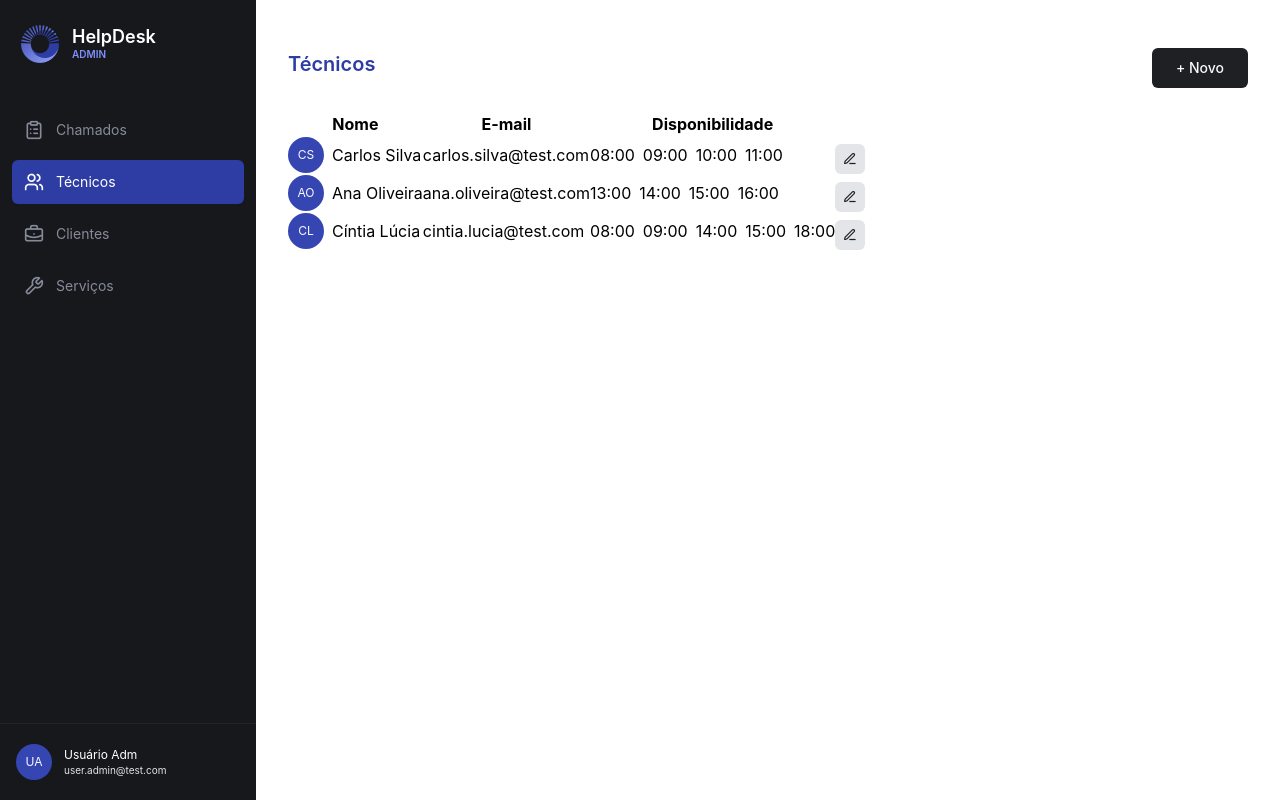
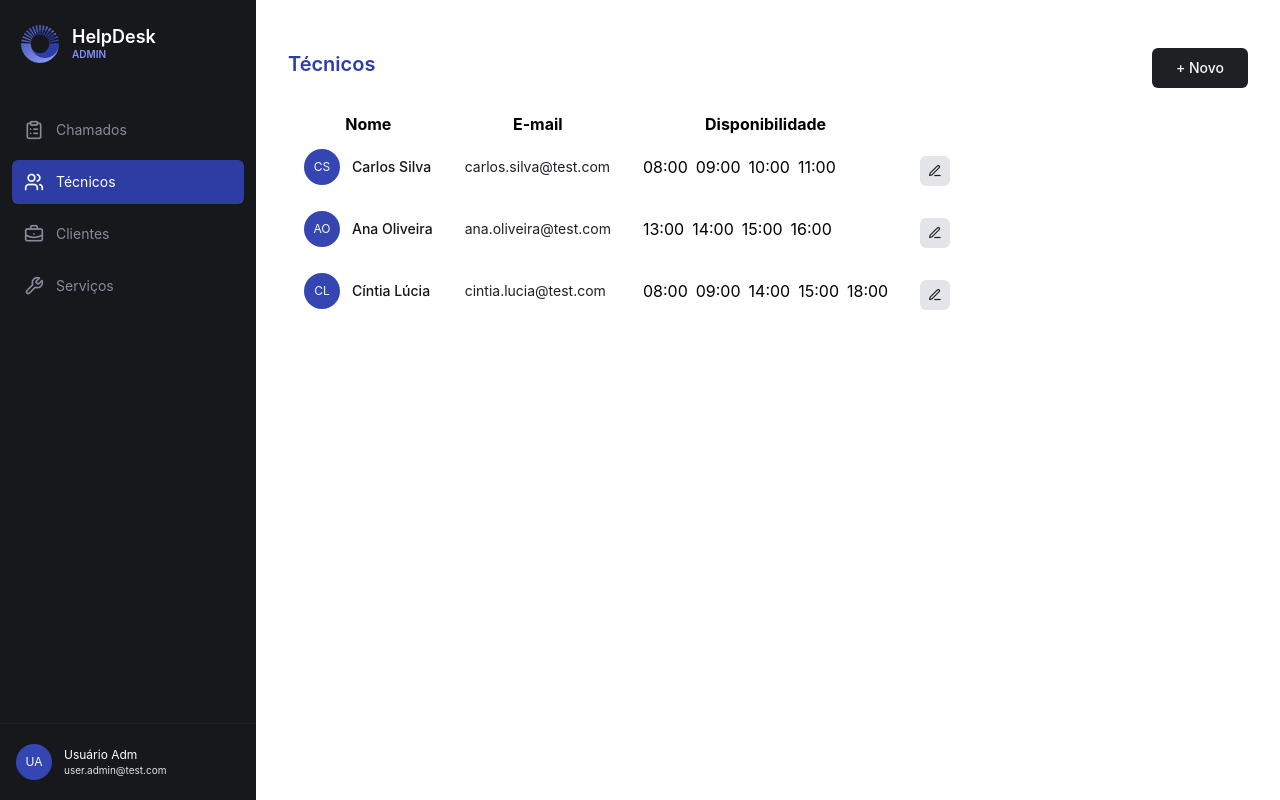
Before and after one commit to philipipastor/HelpDesk, a React (Vite) app: page /tecnicos in a window 1280 px wide. Built offline with nearby package versions, Linux system fonts and the light colour scheme.

Commit message:
styles: ajusta estilos da linha de técnicos

```diff
--- a/src/pages/Admin/components/Technicians/TechnicianRow.tsx
+++ b/src/pages/Admin/components/Technicians/TechnicianRow.tsx
@@ -1,6 +1,8 @@
 import iconEdit from "../../../../assets/iconEdit.png"
+
 import { Button } from "../../../../components/Button"
 import { Avatar } from "../../../../components/Avatar"
+
 import type { Technician } from "../../../../types/technician"
 
 type Props = {
@@ -10,21 +12,21 @@
 export function TechnicianRow({ technician }: Props) {
     return (
         <tr>
-            <td>
-                <div className="flex items-center gap-2">
+            <td className="px-4 py-3">
+                <div className="flex items-center gap-3">
                     <Avatar name={technician.name} />
 
-                    <span>
+                    <span className="text-sm font-medium text-gray-100">
                         {technician.name}
                     </span>
                 </div>
             </td>
 
-            <td>
+            <td className="px-4 py-3 text-sm text-gray-200">
                 {technician.email}
             </td>
 
-            <td>
+            <td className="px-4 py-3">
                 <div className="flex items-center gap-2">
                     {technician.availability.map((time) => (
                         <span key={time}>
@@ -34,7 +36,7 @@
                 </div>
             </td>
 
-            <td>
+            <td className="px-4 py-3 flex items-center justify-end gap-2">
                 <Button variant="icon">
                     <img src={iconEdit} alt="ícone de editar"/>
                 </Button>
```
